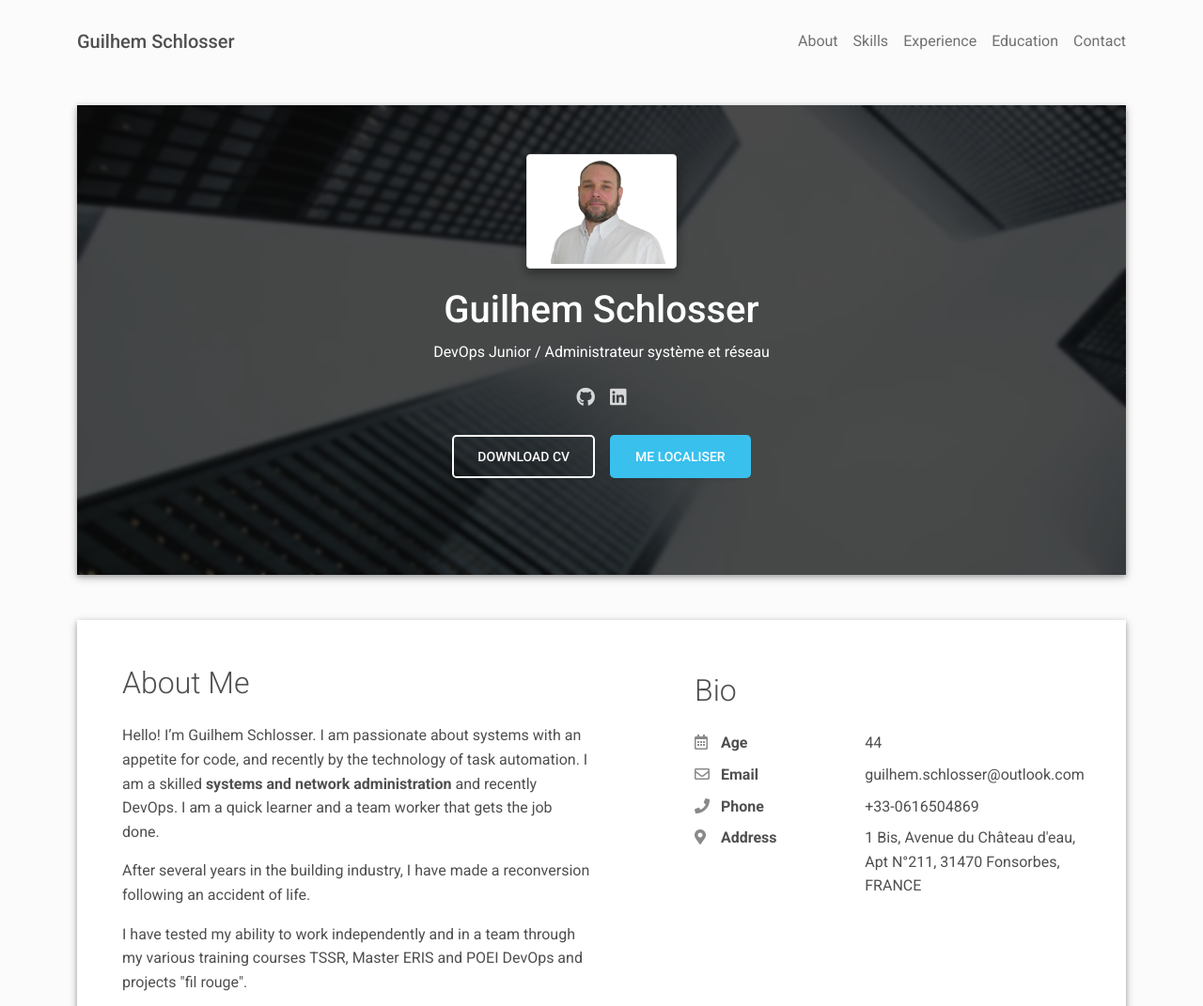
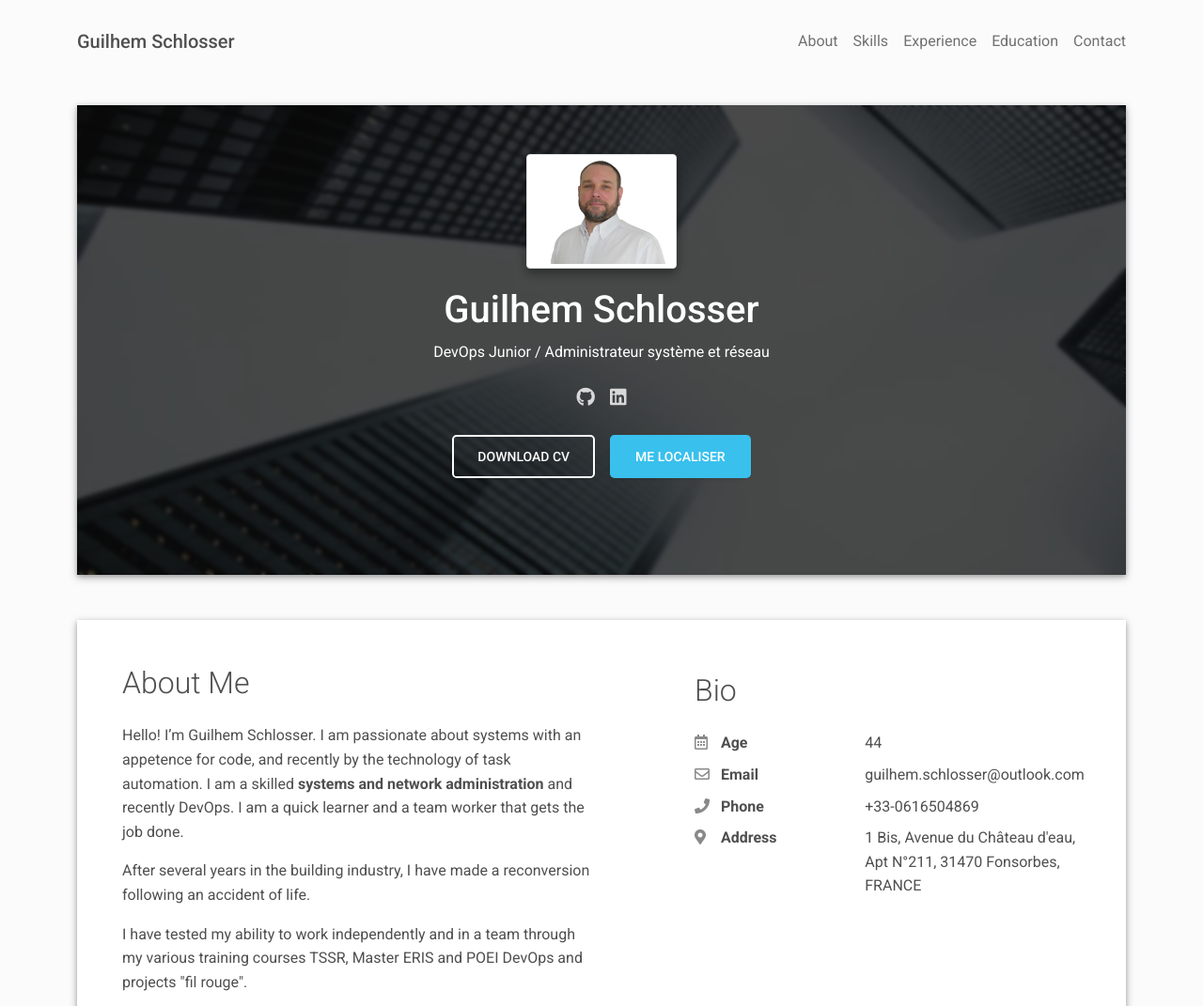
Before and after one commit to geds3169/geds3169.github.io, a plain HTML site: page index.html in a window 1280 px wide. Shown: the top 1071 px of the page at 94% size. Drawn offline with Linux system fonts and the light colour scheme.

Commit message:
Update index.html

```diff
--- a/index.html
+++ b/index.html
@@ -112,7 +112,7 @@
             <div class="row">
               <div class="col-md-6">
                 <h2 class="h2 fw-light mb-4">About Me</h2>
-                <p>Hello! I’m Guilhem Schlosser. I am passionate about systems with an appetite for code, and recently
+                <p>Hello! I’m Guilhem Schlosser. I am passionate about systems with an appetence for code, and recently
                   by the technology of task automation. I am a skilled <strong>systems and network
                     administration</strong> and recently DevOps. I am a quick learner and a team worker that gets the
                   job done.</p>
```
